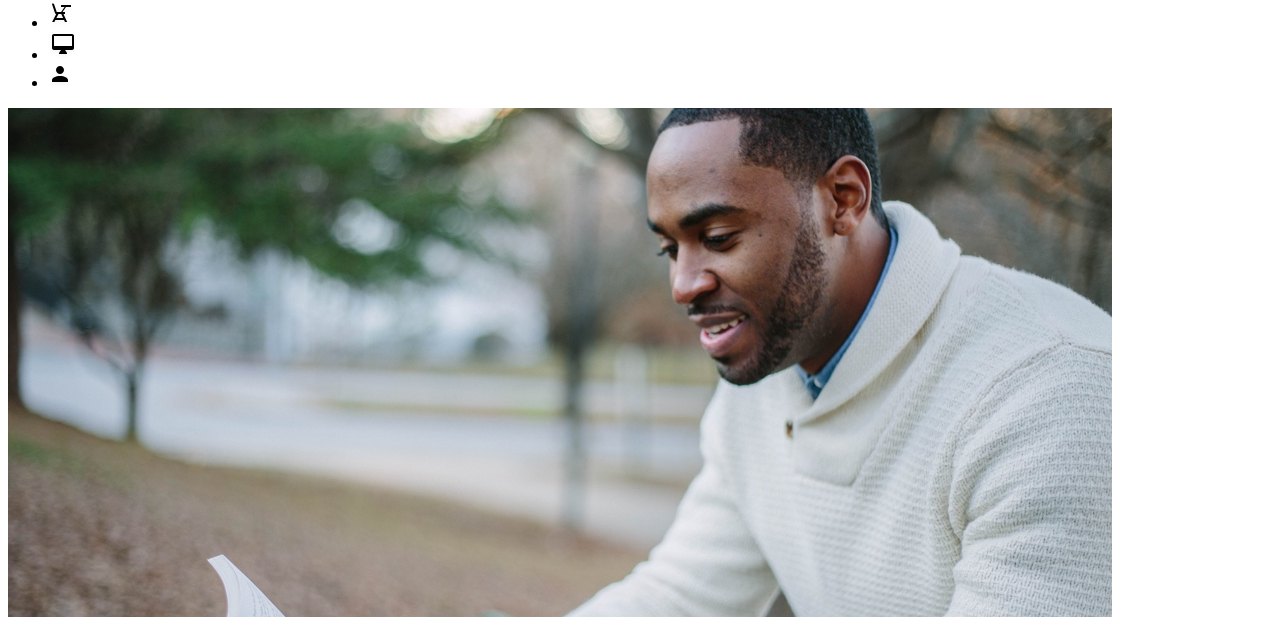
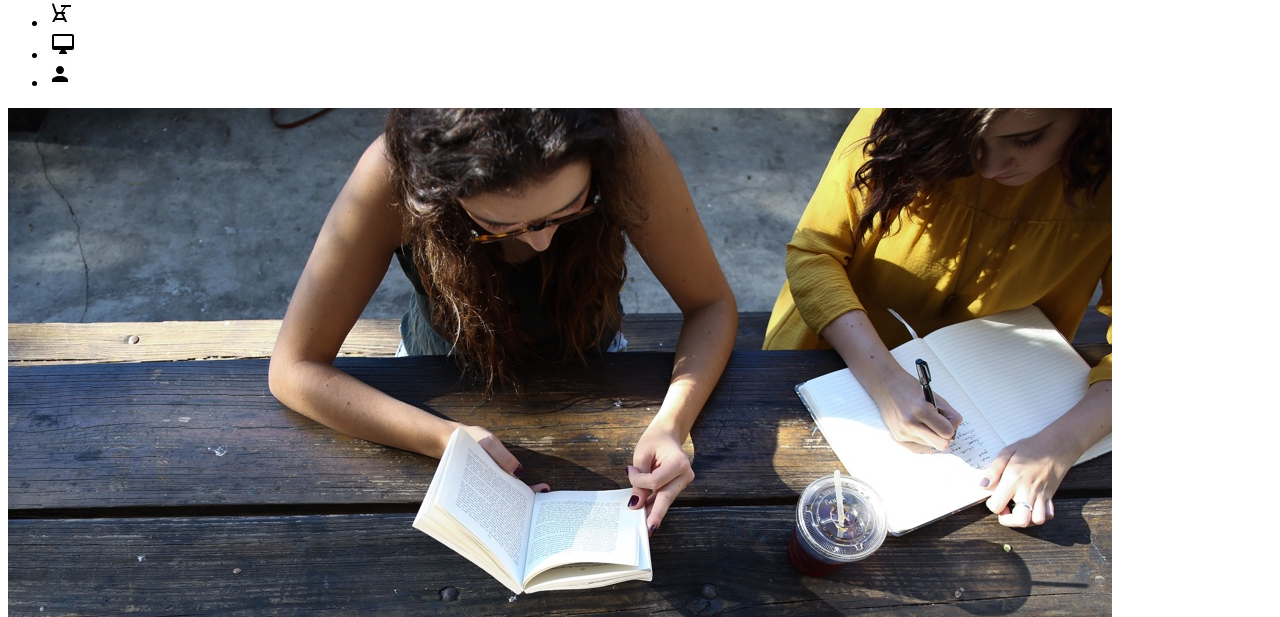
Before and after one commit to kashpateltech/capstone-colmar-academy, a plain HTML site: page index.html in a window 1280 px wide. Shown: the part 183-800 px from the top of the page. Drawn offline with Linux system fonts and the light colour scheme; files whose address does not match are found by name.

Commit message:
updted banner

```diff
--- a/index.html
+++ b/index.html
@@ -32,16 +32,20 @@
             </ul>
         </div>
     </header>
-
     <main>
         <!-- Container 1 with showpiece/banner -->
-        <div class="container-flex-content">
+        <div class="container-flex-content" id="banner">
             <div class="container-main-content">
-                <div class="image-container"><img src="./assets/images/information-main.jpg" alt="information-main"></div>
+                <div class="image-container"><img src="./assets/images/banner.jpg" alt="banner"></div>
                 <h1>Learn something new everyday</h1>
                 <p>Lorem ipsum dolor sit, amet consectetur adipisicing elit.</p>
                 <button id="button" class="button">Start here</button>
             </div>
+        </div>
+
+        <!-- Info section -->
+        <div class="container-flex-content" id="info-section">
+
         </div>
     </main>
 
```
